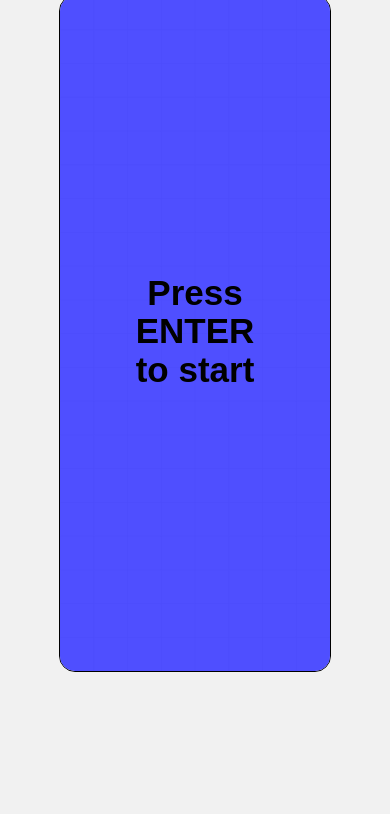
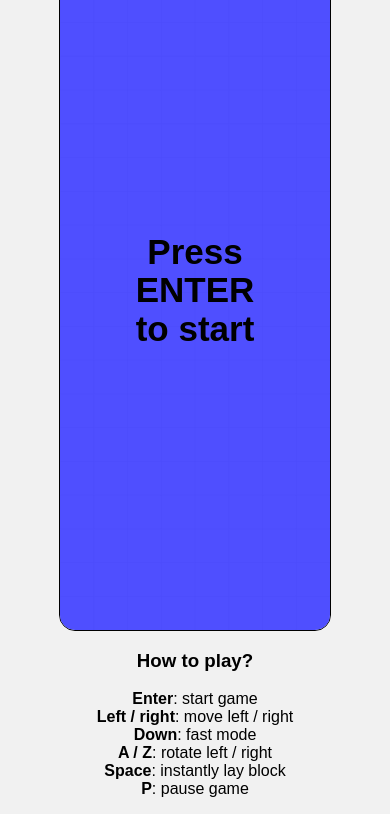
Before and after one commit to Thibault-Monnier/tetris, a plain HTML site: page index.html in a window 390 px wide. Shown: the part 115-929 px from the top of the page. Before the commit the page ends 844 px from the top, so only its background shows below. Drawn offline with Linux system fonts and the light colour scheme.

Commit message:
Reponsive for mobile + add gitignore

```diff
--- a/index.html
+++ b/index.html
@@ -11,7 +11,7 @@
             <div class="game">
                 <div class="score">Score: <span id="score">0</span></div>
                 <canvas id="canvas" class="canvas"></canvas>
-                <div class="how-to-play-container">
+            </div>
             <div class="how-to-play">
                 <h3>How to play?</h3>
                 <ul>
@@ -24,8 +24,6 @@
                 </ul>
             </div>
         </div>
-            </div>
-        </div>
     </body>
 
     <script src="main.js"></script>
--- a/style.css
+++ b/style.css
@@ -1,4 +1,5 @@
 body {
+    padding: 1rem;
     margin: 0;
     background-color: #f1f1f1;
     font-family: Arial, Helvetica, sans-serif;
@@ -7,8 +8,12 @@ body {
 .container {
     height: 100%;
     display: flex;
-    justify-content: center;
     align-items: center;
+    flex-direction: column;
+
+    @media (min-width: 840px) {
+        justify-content: center;
+    }
 }
 
 .canvas {
@@ -22,20 +27,13 @@ body {
     margin-bottom: 1rem;
 }
 
-.game {
-    width: min-content;
-    display: grid;
-    align-items: center;
-}
-
-.how-to-play-container {
-    justify-self: center;
-    position: absolute;
-    transform: translateX(150%);
-}
-
 .how-to-play {
     text-align: center;
+
+    @media (min-width: 840px) {
+        position: absolute;
+        transform: translateX(min(150%, 40vw));
+    }
 }
 
 .how-to-play ul {
```
Also changed, not shown: 1 other file. Lines whose indentation alone changed are shown as unchanged.
